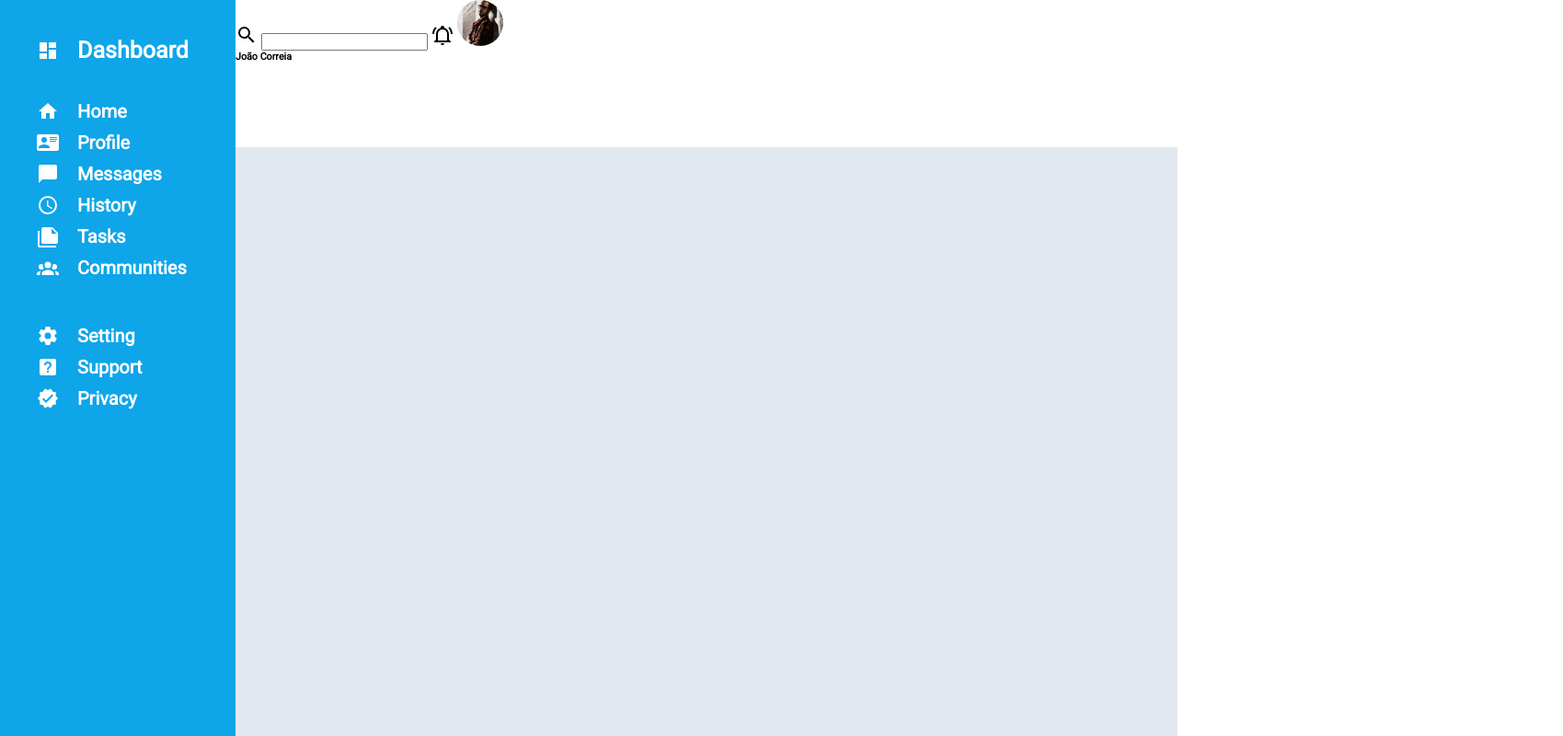
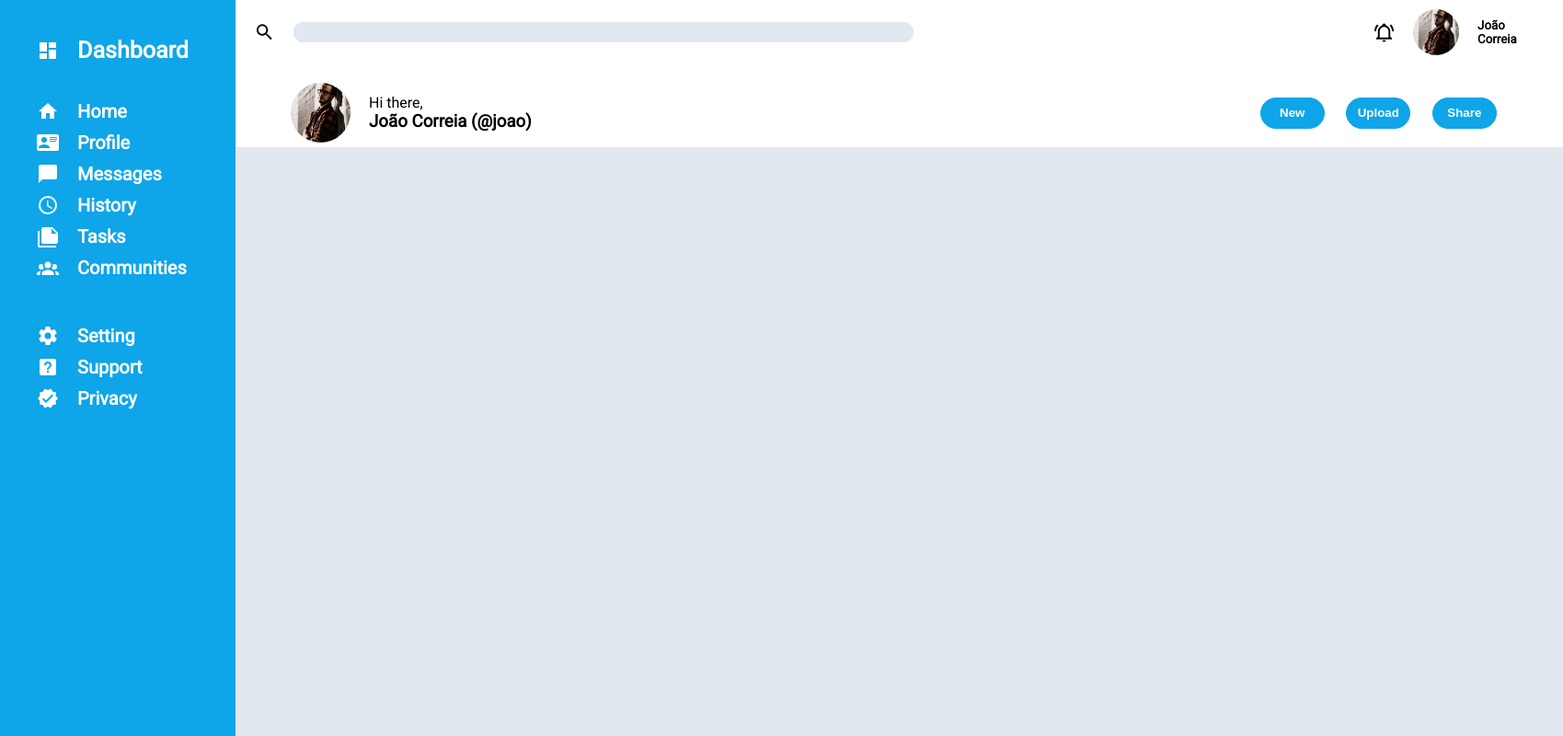
Before and after one commit to joaocorreiaprof/Project-Admin-Dashboard, a plain HTML site: page index.html in a window 1280 px wide. Shown: the whole page at 92% size, 1699 px wide, since content can reach past the window. Drawn offline with Linux system fonts and the light colour scheme.

Commit message:
Finished the header

```diff
--- a/index.html
+++ b/index.html
@@ -172,9 +172,26 @@
               alt="Profile Picture"
               class="my-image"
             />
-            <h6>João Correia</h6>
+            <h5>João Correia</h5>
           </div>
-          <div class="welcome"></div>
+          <div class="welcome">
+            <div class="left">
+              <img
+                src="./images/143901876.jpeg"
+                alt="Profile Picture"
+                class="my-second-image"
+              />
+              <div class="welcome-text">
+                <p>Hi there,</p>
+                <h3>João Correia (@joao)</h3>
+              </div>
+            </div>
+            <div class="right">
+              <button class="btn">New</button>
+              <button class="btn">Upload</button>
+              <button class="btn">Share</button>
+            </div>
+          </div>
         </div>
         <div class="content"></div>
       </div>
--- a/styles.css
+++ b/styles.css
@@ -79,12 +79,58 @@ body {
 .my-image {
   width: 50px;
   border-radius: 50px;
+  margin: 0 20px;
 }
 
-.navbar {
+.navbar,
+.left {
+  display: flex;
+  flex-direction: row;
+  align-items: center;
+  margin: 10px 20px;
+}
+
+.form-input {
+  height: 20px;
+  width: 700px;
+  background-color: #e2e8f0;
+  border-radius: 10px;
+  border: 1px solid #e2e8f0;
+  margin-left: 20px;
+  margin-right: 500px;
 }
 
 .welcome {
+  display: flex;
+  flex-direction: row;
+  align-items: center;
+  justify-content: space-between;
+  margin: 10px 20px;
+}
+
+.my-second-image {
+  width: 65px;
+  border-radius: 50px;
+  margin: 0 20px;
+}
+
+.right {
+  display: flex;
+  flex-direction: row;
+  justify-content: space-around;
+  align-items: center;
+  width: 20%;
+  margin-right: 40px;
+}
+
+.btn {
+  background-color: #0ea5e9;
+  width: 70px;
+  height: 34px;
+  color: white;
+  border: 1px solid #0ea5e9;
+  border-radius: 20px;
+  font-weight: bold;
 }
 
 .content {
```
